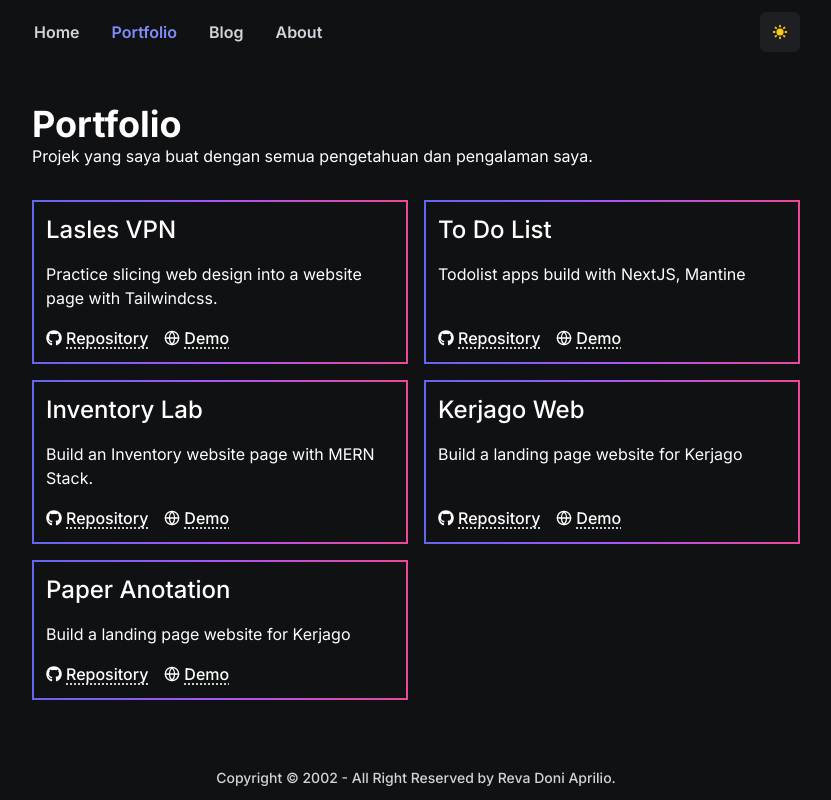
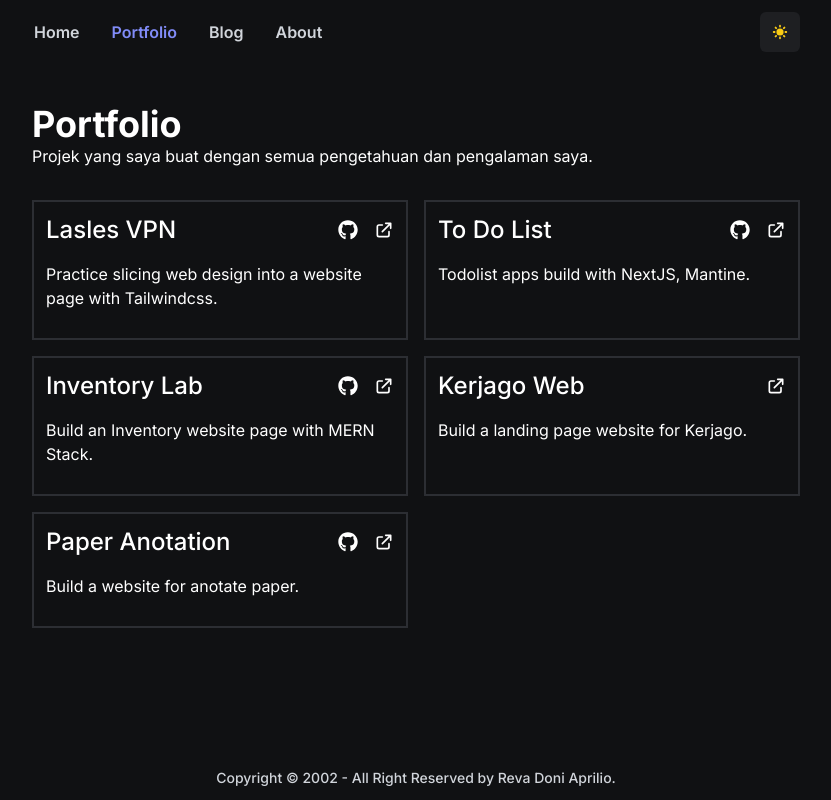
Before and after one commit to RevDonz/revdonz.my.id, a Next.js app: page /portfolio in a window 1280 px wide. Shown: the whole page, without its empty margins (224-1055 px from the left). Built offline with nearby package versions, Linux system fonts and the light colour scheme.

Commit message:
feat(portfolio): add IconLink Component | add project

```diff
--- a/src/components/atoms/Card.tsx
+++ b/src/components/atoms/Card.tsx
@@ -14,7 +14,15 @@ const Card = ({ children }: CardProps) => {
         )}
       />
 
-      <div className='p-0.5 relative h-full transition-transform transform group-hover:-translate-x-2 group-hover:-translate-y-2 bg-black dark:bg-gradient-to-r from-primary-500 via-ternary-500 to-secondary-500'>
+      <div
+        className={clsx(
+          'p-0.5 relative h-full',
+          'transition transform ease-linear',
+          'group-hover:-translate-x-2 group-hover:-translate-y-2',
+          'bg-black dark:bg-dark-500 dark:hover:bg-gradient-to-r',
+          'from-primary-500 via-ternary-500 to-secondary-500'
+        )}
+      >
         <div className='p-3 transition-opacity dark:bg-dark-900 bg-gray-50 h-full'>
           {children}
         </div>
--- a/src/components/atoms/UnstyledLink.tsx
+++ b/src/components/atoms/UnstyledLink.tsx
@@ -1,6 +1,6 @@
 import clsx from 'clsx';
 import Link, { LinkProps } from 'next/link';
-import React from 'react';
+import React, { createElement } from 'react';
 
 export interface UnstyledLinkProps extends LinkProps {
   href: string;
@@ -14,6 +14,13 @@ const UnstyledLink: React.FunctionComponent<UnstyledLinkProps> = ({
   children,
   ...props
 }) => {
+  if (href.startsWith('http')) {
+    return createElement(
+      'a',
+      { href, rel: 'noopener noreferrer', target: '_blank', ...props },
+      children
+    );
+  }
   return (
     <Link href={href} scroll={false} {...props}>
       <a
--- /dev/null
+++ b/src/components/mollecules/IconLink.tsx
@@ -0,0 +1,22 @@
+import clsx from 'clsx';
+import React from 'react';
+import UnstyledLink, { UnstyledLinkProps } from '../atoms/UnstyledLink';
+
+const IconLink: React.FunctionComponent<UnstyledLinkProps> = ({
+  children,
+  href,
+  className,
+  ...props
+}) => {
+  return (
+    <UnstyledLink
+      className={clsx('items-center flex', 'hover:text-primary-600', className)}
+      href={href}
+      {...props}
+    >
+      {children}
+    </UnstyledLink>
+  );
+};
+
+export default IconLink;
--- a/src/components/mollecules/ProjectCard.tsx
+++ b/src/components/mollecules/ProjectCard.tsx
@@ -1,31 +1,27 @@
 import { ProjectProps } from '@/data/project';
-import UnderlinedLink from './UnderlinedLink';
 import { FaGithub } from 'react-icons/fa';
-import { FiGlobe } from 'react-icons/fi';
+import { HiOutlineExternalLink } from 'react-icons/hi';
+import IconLink from './IconLink';
 
 const ProjectCard = ({ title, summary, link }: ProjectProps) => {
   return (
     <div className='flex flex-col h-full'>
-      <h2 className='text-2xl font-medium'>{title}</h2>
-
+      <div className='flex justify-between'>
+        <h2 className='text-2xl font-medium'>{title}</h2>
+        <div className='flex gap-4'>
+          {link.github && (
+            <IconLink href={link.github} className='text-xl'>
+              <FaGithub />
+            </IconLink>
+          )}
+          {link.demo && (
+            <IconLink href={link.demo} className='text-xl'>
+              <HiOutlineExternalLink />
+            </IconLink>
+          )}
+        </div>
+      </div>
       <p className='my-4'>{summary}</p>
-
-      <div className='flex mt-auto gap-4'>
-        {/* <UnderlinedLink href={link.github}>Repository</UnderlinedLink>
-        <UnderlinedLink href={link.demo}>Demo</UnderlinedLink> */}
-        <UnderlinedLink href={''}>
-          <div className='flex items-center gap-1'>
-            <FaGithub />
-            <p>Repository</p>
-          </div>
-        </UnderlinedLink>
-        <UnderlinedLink href={''}>
-          <div className='flex items-center gap-1'>
-            <FiGlobe />
-            <p>Demo</p>
-          </div>
-        </UnderlinedLink>
-      </div>
     </div>
   );
 };
--- a/src/data/projects.ts
+++ b/src/data/projects.ts
@@ -5,7 +5,7 @@ export const projects = [
     summary:
       'Practice slicing web design into a website page with Tailwindcss.',
     image: '',
-    stack: ['React', 'TailwindCSS'],
+    stack: ['ReactJS', 'TailwindCSS'],
     link: {
       github: 'https://github.com/RevDonz/react-laslesvpn',
       demo: 'https://revdonz.github.io/react-laslesvpn/',
@@ -14,9 +14,9 @@ export const projects = [
   {
     title: 'To Do List',
     date: '20/08/2022',
-    summary: 'Todolist apps build with NextJS, Mantine',
+    summary: 'Todolist apps build with NextJS, Mantine.',
     image: '',
-    stack: ['Next.Js', 'Mantine', 'Typescript'],
+    stack: ['NextJS', 'Mantine', 'Typescript'],
     link: {
       github: 'https://github.com/RevDonz/next-todolist',
       demo: 'https://next-todolist-peach.vercel.app/',
@@ -27,7 +27,7 @@ export const projects = [
     date: '07/09/2021',
     summary: 'Build an Inventory website page with MERN Stack.',
     image: '',
-    stack: ['Mongo DB', 'Express JS', 'React JS', 'Node JS'],
+    stack: ['MongoDB', 'ExpressJS', 'ReactJS', 'NodeJS', 'TailwindCSS'],
     link: {
       github: 'https://github.com/RevDonz/Inventory-Lab',
       demo: 'https://inventory-lab.netlify.app/',
@@ -36,20 +36,20 @@ export const projects = [
   {
     title: 'Kerjago Web',
     date: '07/09/2021',
-    summary: 'Build a landing page website for Kerjago',
+    summary: 'Build a landing page website for Kerjago.',
     image: '',
-    stack: ['Mongo DB', 'Express JS', 'React JS', 'Node JS'],
+    stack: ['NextJS', 'TailwindCSS', 'Redux', 'Typescript'],
     link: {
-      github: 'https://github.com/RevDonz/Inventory-Lab',
-      demo: 'https://inventory-lab.netlify.app/',
+      github: '',
+      demo: 'https://kerjago.id/',
     },
   },
   {
     title: 'Paper Anotation',
     date: '07/09/2021',
-    summary: 'Build a landing page website for Kerjago',
+    summary: 'Build a website for anotate paper.',
     image: '',
-    stack: ['Mongo DB', 'Express JS', 'React JS', 'Node JS'],
+    stack: ['Next JS', 'Typescript', 'TailwindCSS', 'Redux'],
     link: {
       github: 'https://github.com/fanzru/web-anotasi-paper',
       demo: 'https://skripsi.fanzru.dev/',
--- a/src/pages/_document.tsx
+++ b/src/pages/_document.tsx
@@ -2,7 +2,7 @@ import { Html, Head, Main, NextScript } from 'next/document';
 
 export default function Document() {
   return (
-    <Html>
+    <Html lang='en'>
       <Head>
         <meta name='application-name' content={`RevDonz's Portfolio Website`} />
         <meta name='apple-mobile-web-app-capable' content='yes' />
--- a/src/pages/portfolio.tsx
+++ b/src/pages/portfolio.tsx
@@ -1,3 +1,4 @@
+import Button from '@/components/atoms/Button';
 import Card from '@/components/atoms/Card';
 import Hero from '@/components/mollecules/Hero';
 import ProjectCard from '@/components/mollecules/ProjectCard';
```
